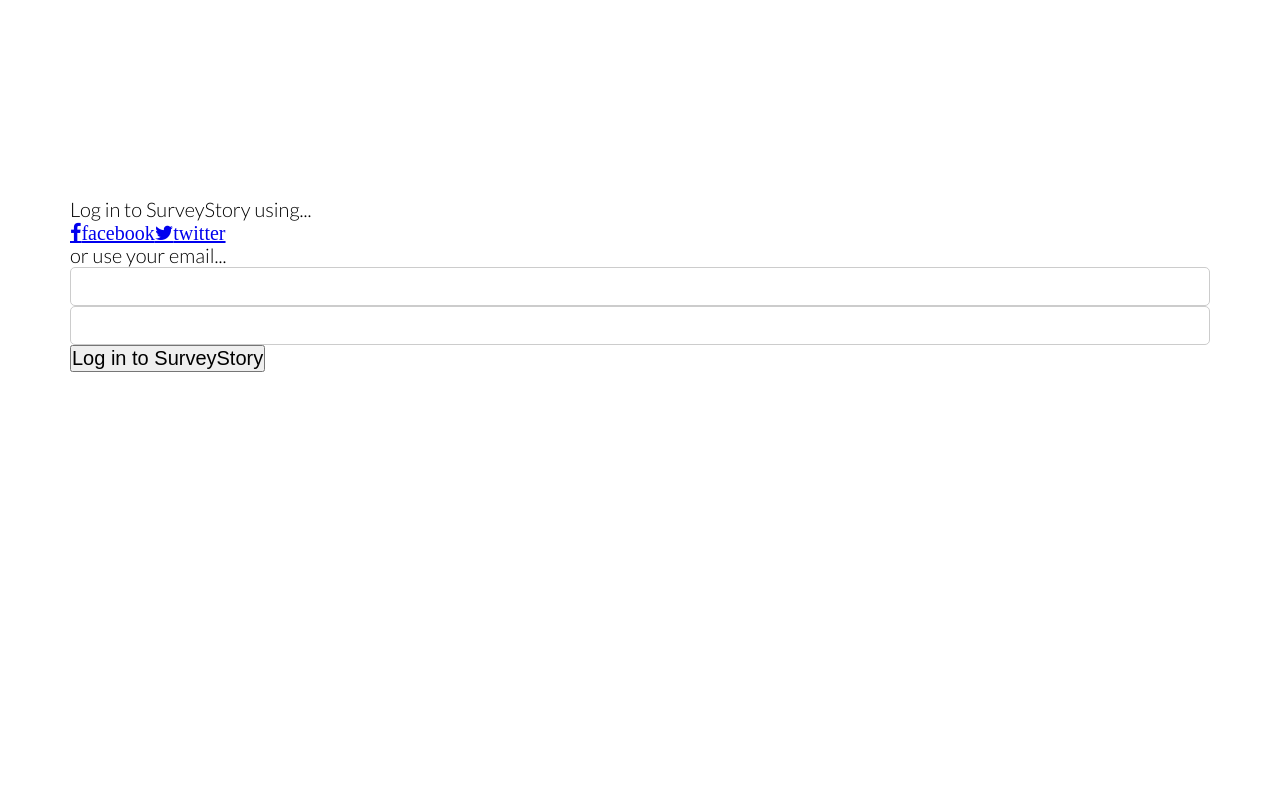
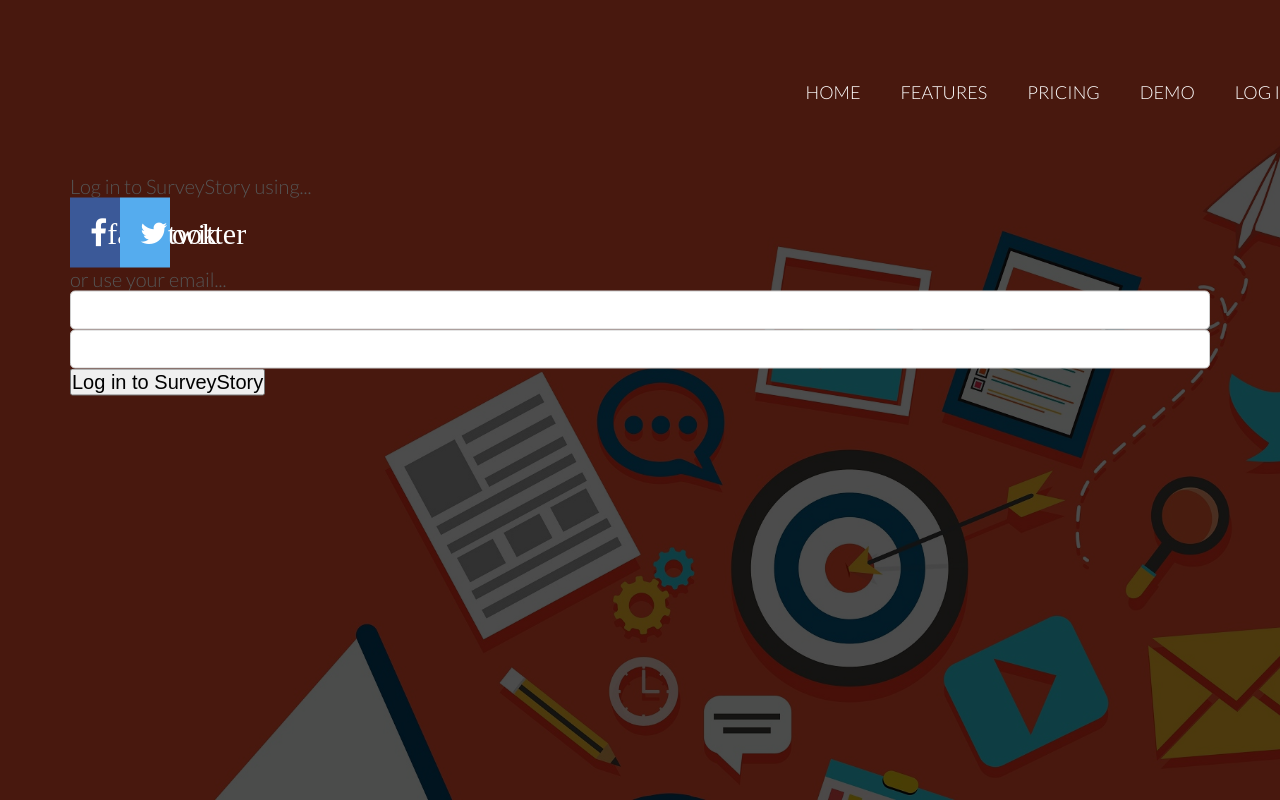
Before and after one commit to joeyskuo/survey-story, a React (Create React App) app in the folder client/: page / in a window 1280 px wide. Built offline with nearby package versions, Linux system fonts and the light colour scheme; no server answers.

Commit message:
styling changes

```diff
--- a/client/src/components/css/_login.css
+++ b/client/src/components/css/_login.css
@@ -0,0 +1,26 @@
+.fa {
+    padding: 20px;
+    font-size: 30px;
+    width: 50px;
+    text-align: center;
+    text-decoration: none;
+}
+
+/* Add a hover effect if you want */
+.fa:hover {
+    opacity: 0.7;
+}
+
+/* Set a specific color for each brand */
+
+/* Facebook */
+.fa-facebook {
+    background: #3B5998;
+    color: white;
+}
+
+/* Twitter */
+.fa-twitter {
+    background: #55ACEE;
+    color: white;
+}
--- a/client/src/components/css/main.css
+++ b/client/src/components/css/main.css
@@ -0,0 +1,13 @@
+html {
+    background-image: linear-gradient(rgba(0,0,0, 0.7), rgba(0,0,0, 0.7)), url(../../res/images/hero.jpg);
+    min-height: 800px;
+    height: 100vh;
+    background-color: lightskyblue;
+    background-size: cover;
+    background-position: center;
+    color: #555;
+}
+
+section {
+    padding-top: 100px;
+}
```
